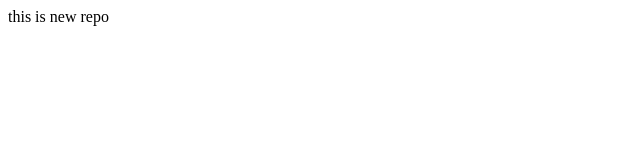
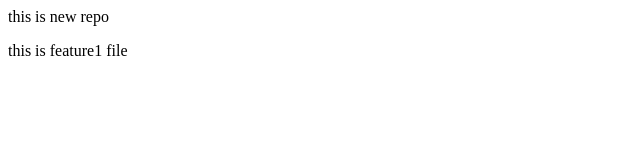
Before and after one commit to amirgithubxyzm/localrepo, a plain HTML site: page index.html in a window 1280 px wide. Shown: the whole page, without its empty margins (0-640 px from the left). Drawn offline with Linux system fonts and the light colour scheme.

Commit message:
add paragraph in readme

```diff
--- a/index.html
+++ b/index.html
@@ -1 +1,2 @@
 <p>this is new repo</p>
+<p>this is feature1 file</p>
```
